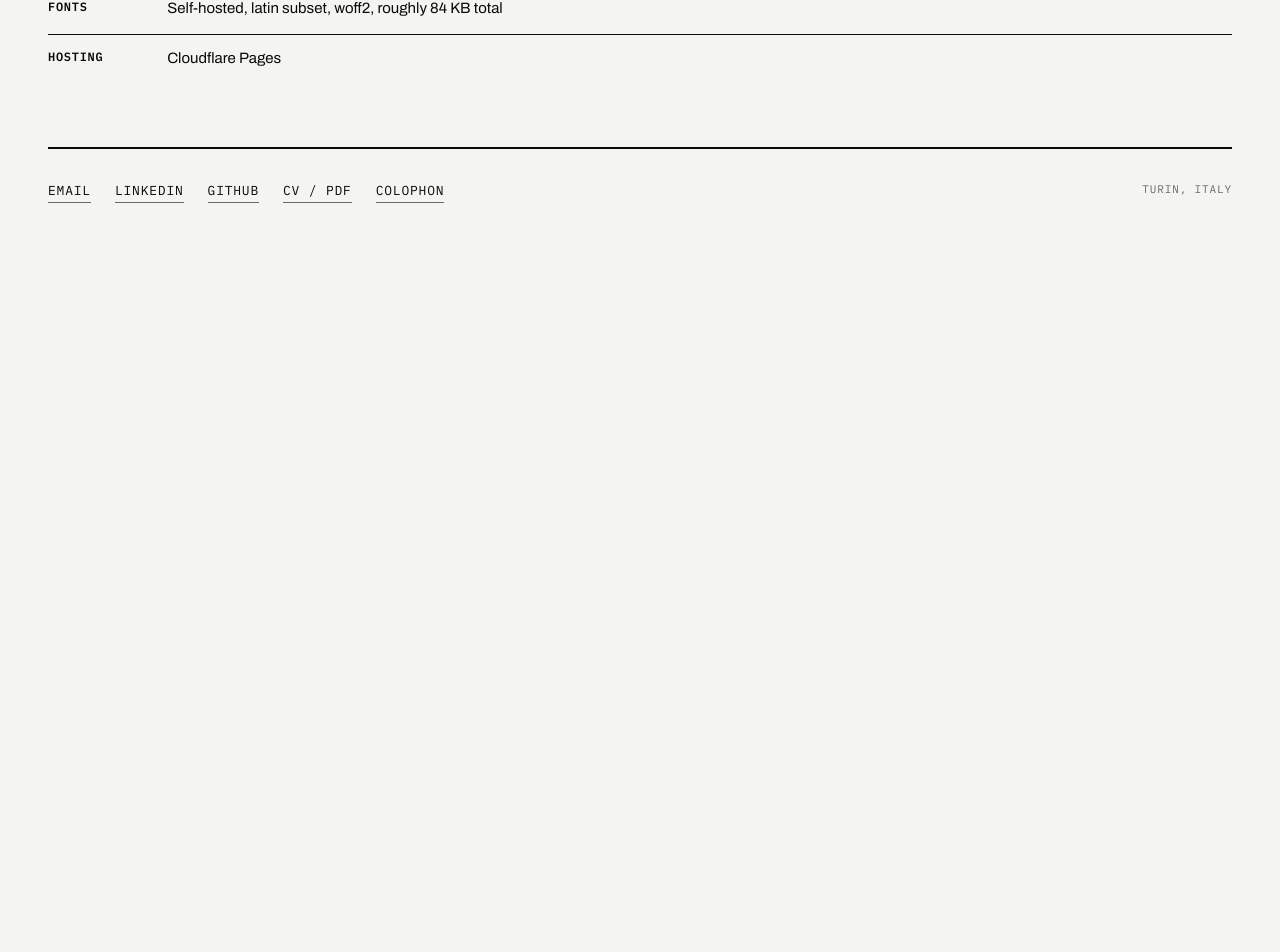
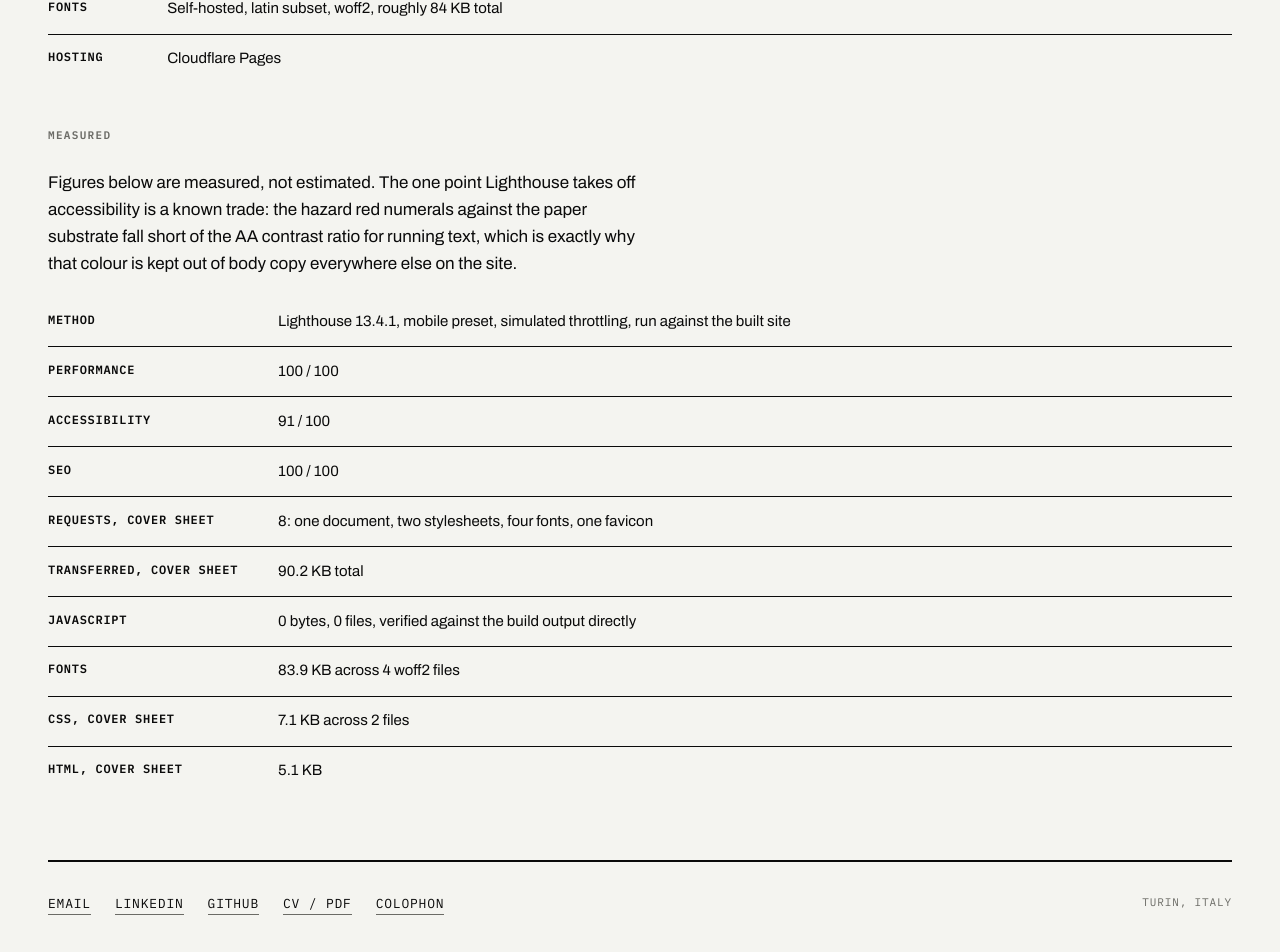
Before and after one commit to imalbi/portfolio, a SvelteKit app: page /colophon in a window 1280 px wide. Shown: the part 836-1788 px from the top of the page. Before the commit the page ends 1087 px from the top, so only its background shows below. Built offline with nearby package versions, Linux system fonts and the light colour scheme.

Commit message:
docs: record measured build figures in the colophon

```diff
--- a/src/routes/+layout.svelte
+++ b/src/routes/+layout.svelte
@@ -11,6 +11,8 @@
 
 <div class="wrap">
 	<SiteHeader />
-	{@render children()}
+	<main>
+		{@render children()}
+	</main>
 	<SiteFooter />
 </div>
--- a/src/routes/colophon/+page.svelte
+++ b/src/routes/colophon/+page.svelte
@@ -9,6 +9,19 @@
 		{ tech: 'Type', role: 'Archivo and Archivo Black for display and body, IBM Plex Mono for data' },
 		{ tech: 'Fonts', role: 'Self-hosted, latin subset, woff2, roughly 84 KB total' },
 		{ tech: 'Hosting', role: 'Cloudflare Pages' }
+	];
+
+	const measured = [
+		{ tech: 'Method', role: 'Lighthouse 13.4.1, mobile preset, simulated throttling, run against the built site' },
+		{ tech: 'Performance', role: '100 / 100' },
+		{ tech: 'Accessibility', role: '91 / 100' },
+		{ tech: 'SEO', role: '100 / 100' },
+		{ tech: 'Requests, cover sheet', role: '8: one document, two stylesheets, four fonts, one favicon' },
+		{ tech: 'Transferred, cover sheet', role: '90.2 KB total' },
+		{ tech: 'JavaScript', role: '0 bytes, 0 files, verified against the build output directly' },
+		{ tech: 'Fonts', role: '83.9 KB across 4 woff2 files' },
+		{ tech: 'CSS, cover sheet', role: '7.1 KB across 2 files' },
+		{ tech: 'HTML, cover sheet', role: '5.1 KB' }
 	];
 </script>
 
@@ -37,6 +50,17 @@
 		<h2 class="lbl">Build</h2>
 		<StackTable rows={build} />
 	</section>
+
+	<section class="blk">
+		<h2 class="lbl">Measured</h2>
+		<p class="prose">
+			Figures below are measured, not estimated. The one point Lighthouse takes off accessibility is
+			a known trade: the hazard red numerals against the paper substrate fall short of the AA
+			contrast ratio for running text, which is exactly why that colour is kept out of body copy
+			everywhere else on the site.
+		</p>
+		<StackTable rows={measured} />
+	</section>
 </article>
 
 <style>
--- a/svelte.config.js
+++ b/svelte.config.js
@@ -1,23 +1,5 @@
 import adapter from '@sveltejs/adapter-static';
 import { vitePreprocess } from '@sveltejs/vite-plugin-svelte';
-
-// The header, footer and work index link to routes and assets added by later
-// tasks (the colophon page, the CV PDF, the three case study pages).
-// Prerendering follows every internal link and fails the build on a 404 by
-// default, so allow exactly these known, deliberate dangling links to warn
-// instead of failing, without deleting them.
-const EXPECTED_DANGLING_LINKS = [
-	'/colophon',
-	'/cv/alberto-cerqua-cv.pdf',
-	'/work/rag-pipeline',
-	'/work/platform',
-	'/work/recovery'
-];
-
-// The header links to `/#index`, an anchor on the home page's "Selected work"
-// section. The home page content is a later task, so that id does not exist
-// yet. Same rationale as above: warn, don't fail, don't delete the link.
-const EXPECTED_MISSING_IDS = new Set(['index']);
 
 /** @type {import('@sveltejs/kit').Config} */
 const config = {
@@ -29,25 +11,7 @@
 			fallback: undefined,
 			precompress: false,
 			strict: true
-		}),
-		prerender: {
-			handleHttpError: ({ path, referrer, message }) => {
-				if (EXPECTED_DANGLING_LINKS.includes(path)) {
-					console.warn(`prerender: expected dangling link ${path} (linked from ${referrer})`);
-					return;
-				}
-				throw new Error(message);
-			},
-			handleMissingId: ({ path, id, referrers, message }) => {
-				if (EXPECTED_MISSING_IDS.has(id)) {
-					console.warn(
-						`prerender: expected missing id "${id}" on ${path} (linked from ${referrers.join(', ')})`
-					);
-					return;
-				}
-				throw new Error(message);
-			}
-		}
+		})
 	}
 };
 
```
